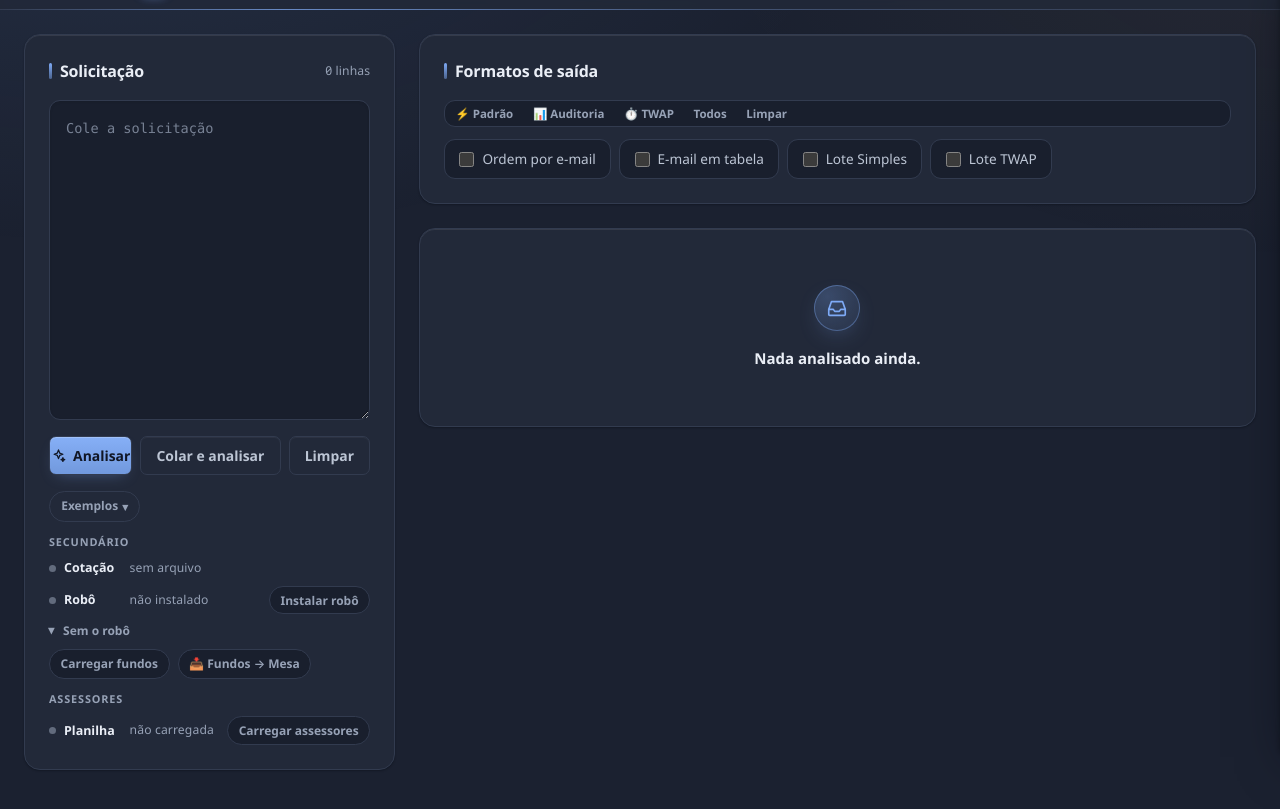
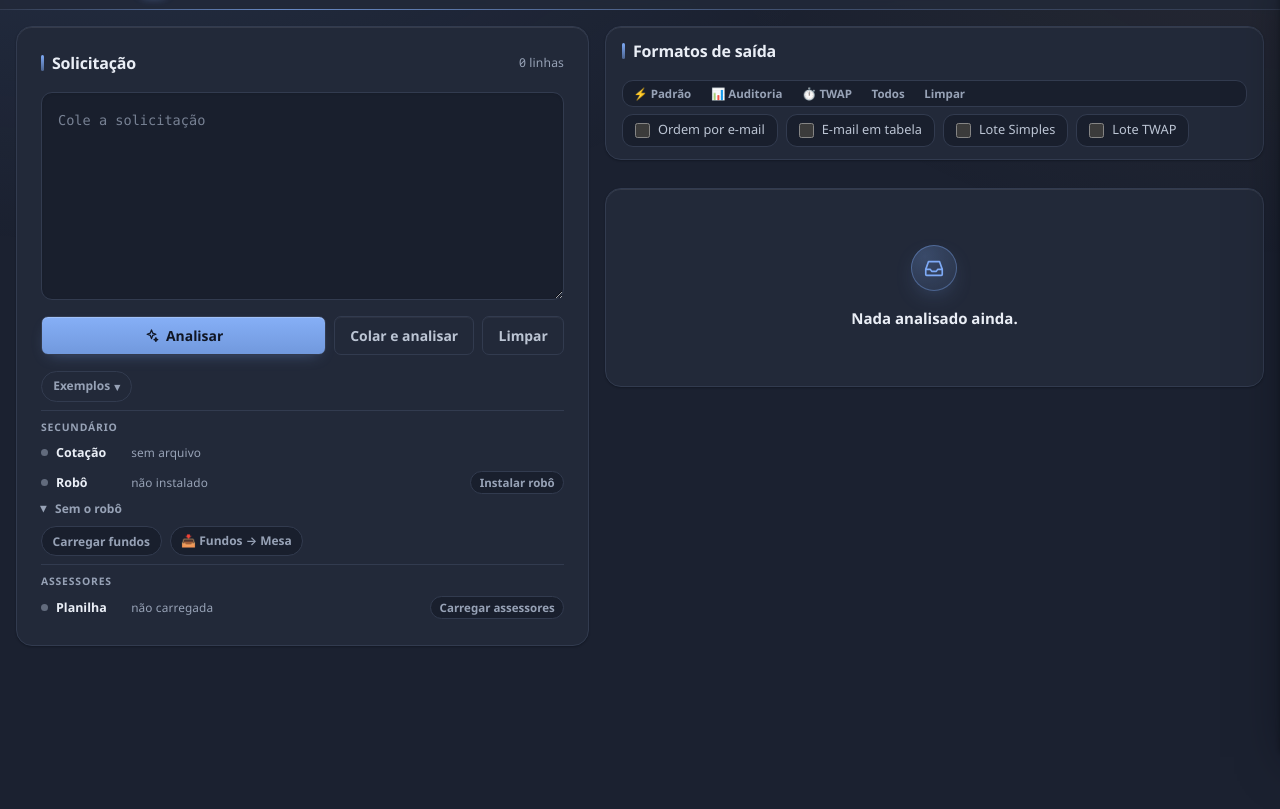
Before and after one commit to Jeferson-Maciel/Mesa.xp, a website built with Vite: page index.html in a window 1280 px wide. Shown: the part 49-858 px from the top of the page. Built offline with nearby package versions, Linux system fonts and the light colour scheme.

Commit message:
feat(layout): implementa Fase 2 - Split View no Ordens e HUD compacto sem rolagem

```diff
--- a/src/modulos/ordens/ordens.css
+++ b/src/modulos/ordens/ordens.css
@@ -9,15 +9,14 @@
 /* ── Grade principal ────────────────────────────────────────────────────────────────── */
 
 .container {
-  max-width: 1520px;
-  margin: var(--esp-5) auto;
-  padding: 0 var(--esp-5);
+  max-width: 1560px;
+  margin: var(--esp-4) auto;
+  padding: 0 var(--esp-4);
   display: grid;
-  /* minmax(0, 1fr) e não 1fr: o mínimo automático de 1fr deixaria a tabela larga do preview
-     empurrar a coluna para além da tela, em vez de rolar dentro do .table-container. A coluna da
-     solicitação encolhe um pouco num notebook (1280–1366px), para a tabela caber inteira. */
-  grid-template-columns: clamp(360px, 29vw, 460px) minmax(0, 1fr);
-  gap: var(--esp-5);
+  /* Split View balanceado (Fase 2): a coluna de entrada expande para leitura confortável
+     do texto colado e a coluna de preview recebe largura fluida para tabelas e cartões sem rolagem excessiva. */
+  grid-template-columns: minmax(360px, 1fr) minmax(0, 1.15fr);
+  gap: var(--esp-4);
   align-items: start;
 }
 
@@ -25,7 +24,7 @@
   grid-column: 1;
   grid-row: 1 / span 3;
   position: sticky;
-  top: calc(59px + var(--esp-5));
+  top: calc(59px + var(--esp-4));
 }
 
 #painel-formatos,
@@ -56,12 +55,13 @@
   animation-delay: 140ms;
 }
 
-@media (max-width: 1180px) {
+@media (max-width: 1100px) {
   .container {
     /* minmax(0, 1fr) pelo mesmo motivo da grade larga. Com 1fr, uma cesta no preview esticava
        a coluna até 2.000px e a página inteira rolava de lado no celular. */
     grid-template-columns: minmax(0, 1fr);
     padding: 0 var(--esp-4);
+    gap: var(--esp-3);
   }
 
   #painel-entrada {
@@ -82,7 +82,8 @@
 :where(#modulo-ordens) textarea {
   display: block;
   width: 100%;
-  height: 320px;
+  height: clamp(170px, 26vh, 230px);
+  min-height: 140px;
   padding: var(--esp-4);
   background: var(--superficie-afundada);
   border: 1px solid var(--borda);
@@ -256,6 +257,11 @@
 
 /* ── Formatos de saída ──────────────────────────────────────────────────────────────── */
 
+#painel-formatos {
+  padding: var(--esp-3) var(--esp-4);
+  margin-bottom: var(--esp-3);
+}
+
 .formatos-presets {
   display: flex;
   flex-wrap: wrap;
@@ -266,11 +272,11 @@
   background: var(--superficie-afundada);
   border: 1px solid var(--borda);
   border-radius: var(--r-md);
-  margin-bottom: 0.75rem;
+  margin-bottom: 0.45rem;
 }
 
 .formato-preset-btn {
-  padding: 0.2rem 0.52rem;
+  padding: 0.18rem 0.52rem;
   background: transparent;
   border: none;
   border-radius: calc(var(--r-md) - 3px);
@@ -302,12 +308,12 @@
   display: flex;
   align-items: center;
   gap: var(--esp-2);
-  padding: 0.52rem 0.9rem;
+  padding: 0.36rem 0.75rem;
   background: var(--superficie-afundada);
   border: 1px solid var(--borda);
   border-radius: var(--r-md);
   color: var(--texto);
-  font-size: 0.85rem;
+  font-size: 0.8rem;
   font-weight: 500;
   cursor: pointer;
   user-select: none;
@@ -1431,20 +1437,50 @@ table.preview .btn-remover {
    diz de relance se está tudo certo: verde pronto (o verde do "ao vivo" do Calendário), âmbar
    pedindo atenção (cotação velha, robô de outra versão), a cor da aba enquanto busca e apagado
    quando não há. O carregamento à mão fica recolhido embaixo. */
+/* O Secundário no painel: HUD operacional de status compacto (Fase 2) */
 .secundario-painel {
   display: flex;
   flex-direction: column;
-  gap: var(--esp-2);
+  gap: var(--esp-1);
+  margin-top: var(--esp-2);
+  padding-top: var(--esp-2);
+  border-top: 1px solid var(--borda);
+}
+
+.secundario-painel:first-of-type {
   margin-top: var(--esp-3);
+}
+
+.secundario-painel .presets-label {
+  font-size: 0.65rem;
+  font-weight: 700;
+  text-transform: uppercase;
+  letter-spacing: 0.08em;
+  color: var(--texto-fraco);
+  margin-bottom: 1px;
 }
 
 /* Ponto, nome, texto e botões em colunas: o texto longo quebra dentro da coluna dele, sem descer
    para baixo do ponto. */
 .estado-linha {
   display: grid;
-  grid-template-columns: 7px 3.6rem minmax(0, 1fr) auto;
+  grid-template-columns: 7px 4.2rem minmax(0, 1fr) auto;
   align-items: center;
   gap: var(--esp-1) var(--esp-2);
+  min-height: 26px;
+}
+
+.estado-linha .meta-counter {
+  text-align: left;
+  font-size: 0.74rem;
+  overflow: hidden;
+  text-overflow: ellipsis;
+  white-space: nowrap;
+}
+
+.estado-linha .preset-btn {
+  padding: 0.18rem 0.52rem;
+  font-size: 0.72rem;
 }
 
 .estado-linha > .preset-btn + .preset-btn {
```
